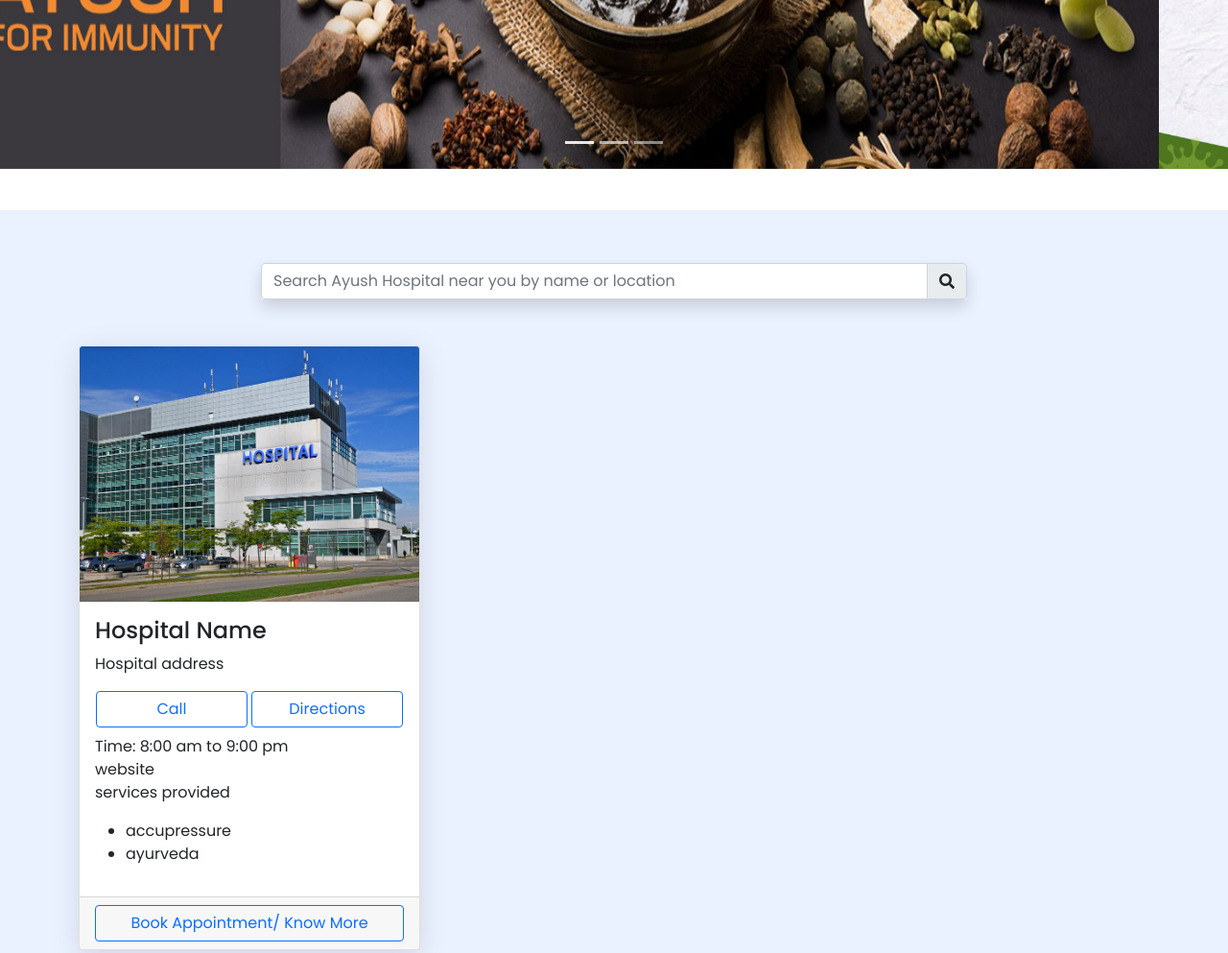
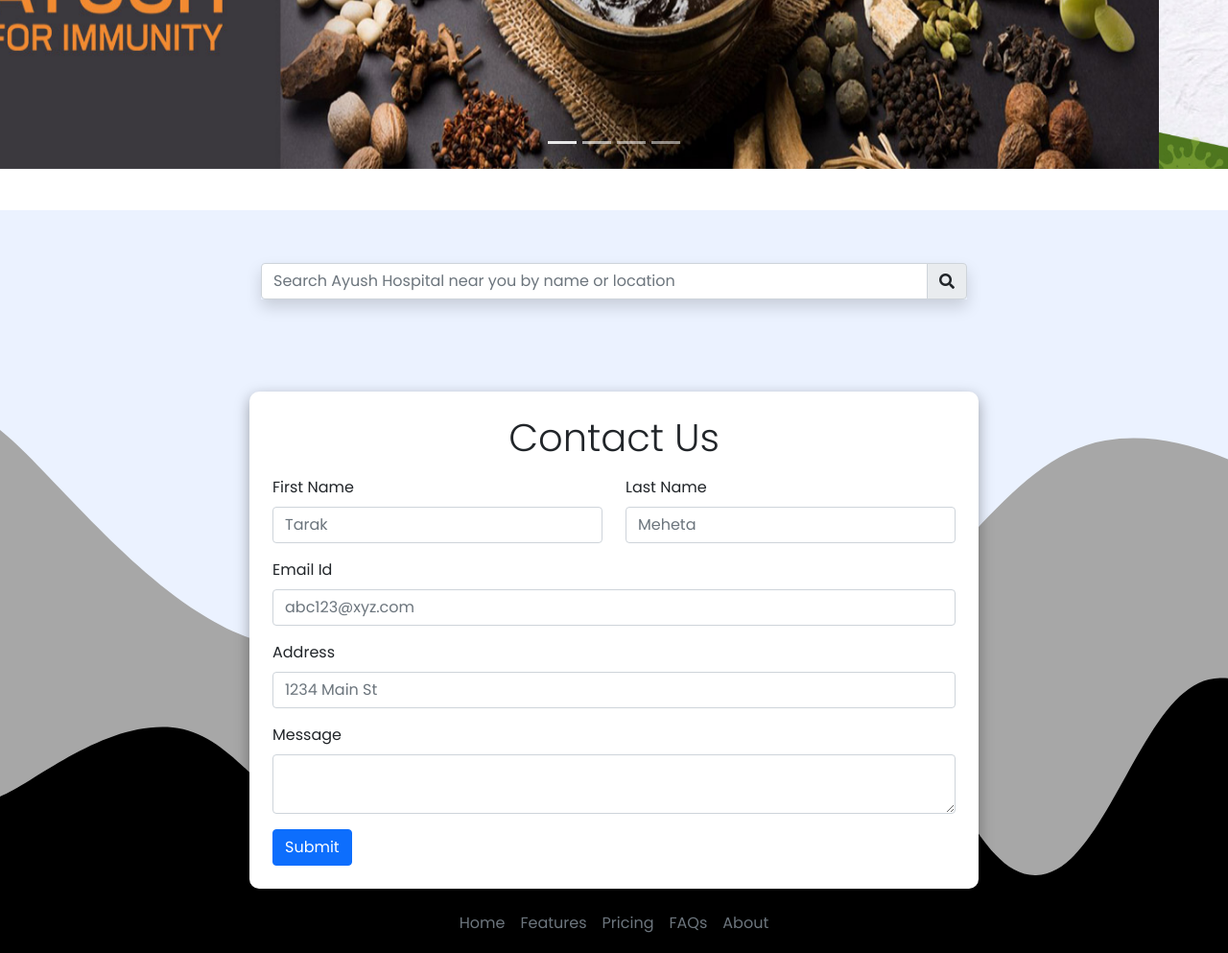
Before and after one commit to R0HITKUMAR/ayushhealthcare, a plain HTML site: page index.html in a window 1280 px wide. Shown: the part 380-1373 px from the top of the page at 96% size. Drawn offline with nearby package versions, Linux system fonts and the light colour scheme.

Commit message:
hospital Block

```diff
--- a/index.html
+++ b/index.html
@@ -63,6 +63,7 @@
               <button type="button" data-bs-target="#carouselExampleCaptions" data-bs-slide-to="0" class="active" aria-current="true" aria-label="Slide 1"></button>
               <button type="button" data-bs-target="#carouselExampleCaptions" data-bs-slide-to="1" aria-label="Slide 2"></button>
               <button type="button" data-bs-target="#carouselExampleCaptions" data-bs-slide-to="2" aria-label="Slide 3"></button>
+              <button type="button" data-bs-target="#carouselExampleCaptions" data-bs-slide-to="3" aria-label="Slide 4"></button>
             </div>
             <div class="carousel-inner">
               <div class="carousel-item active">
@@ -122,10 +123,10 @@
         </div>
     <!-- hospital details -->
 
-    <div class="row">
-        <div class="d-flex flex-wrap col-md-6 col-lg-4">
+    <div id="hospital-list" class="row">
+        <!-- <div class="d-flex flex-wrap col-md-6 col-lg-4">
             <div class="card">
-                    <img src="images/hosptal.jpg" class="card-img-top" alt="Responsive image">
+                <img src="images/hosptal.jpg" class="card-img-top" alt="Responsive image">
                 <div class="card-body">
                     <h4 class="card-title fs-bold">Hospital Name</h4>
                     <p class="card-text">Hospital address</p>
@@ -152,7 +153,7 @@
                     </button>
                 </div>
             </div>
-        </div>
+        </div> -->
     </div>
    </div>
 </section>
@@ -204,29 +205,10 @@
         <hr class="mx-auto" style="height: .5px; width: 50%;">
         <p class="text-center text-muted my-4">Copyright &copy; NABH Accredited AYUSH Hospitals</p>
       </footer>
-
-    <!-- <script>
-        var x = document.getElementById("demo");
-function getLocation() {
-  if (navigator.geolocation) {
-    navigator.geolocation.getCurrentPosition(showPosition);
-  } else {
-    x.innerHTML = "Geolocation is not supported by this browser.";
-  }
-}
-
-function showPosition(position) {
-    console.log(position);
-  x.innerHTML = "Latitude: " + position.coords.latitude +
-  "<br>Longitude: " + position.coords.longitude;
-}
-
-getLocation()
-    </script> -->
-
 <script src="https://cdn.jsdelivr.net/npm/@popperjs/core@2.10.2/dist/umd/popper.min.js" integrity="sha384-7+zCNj/IqJ95wo16oMtfsKbZ9ccEh31eOz1HGyDuCQ6wgnyJNSYdrPa03rtR1zdB" crossorigin="anonymous"></script>
 <script src="https://cdn.jsdelivr.net/npm/bootstrap@5.1.3/dist/js/bootstrap.min.js" integrity="sha384-QJHtvGhmr9XOIpI6YVutG+2QOK9T+ZnN4kzFN1RtK3zEFEIsxhlmWl5/YESvpZ13" crossorigin="anonymous"></script>
 <script src="https://code.jquery.com/jquery-3.6.0.js" integrity="sha256-H+K7U5CnXl1h5ywQfKtSj8PCmoN9aaq30gDh27Xc0jk=" crossorigin="anonymous"></script>
+<script src="main.js"></script>
 </body>
 
 </html>
```
